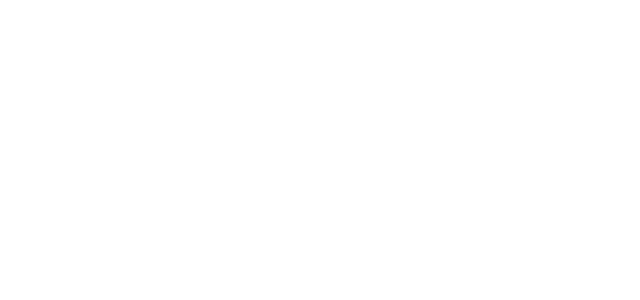
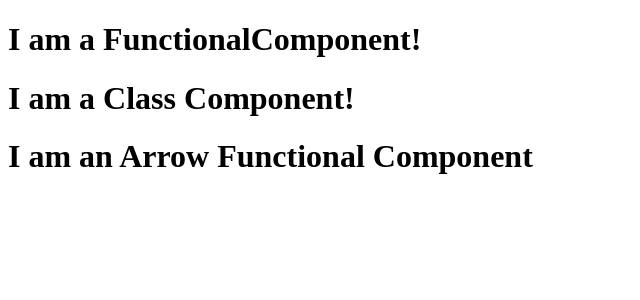
Before and after one commit to StefanosMotsos/cf9-react-app, a React (Vite) app: page / in a window 1280 px wide. Shown: the top 300 px of the page, without its empty margins (0-640 px from the left). Built offline with nearby package versions, Linux system fonts and the light colour scheme.

Commit message:
feat: added lesson two components

```diff
--- a/src/App.tsx
+++ b/src/App.tsx
@@ -1,8 +1,13 @@
-
+import FunctionalComponent from "./components/LessonTwo/FunctionalComponent.tsx";
+import ClassComponent from "./components/LessonTwo/ClassComponent.tsx";
+import ArrowFunctionalComponent from "./components/LessonTwo/ArrowFunctionalComponent.tsx";
 
 function App() {
   return (
     <>
+      <FunctionalComponent />
+      <ClassComponent />
+      <ArrowFunctionalComponent />
     </>
   )
 }
--- /dev/null
+++ b/src/components/LessonTwo/ArrowFunctionalComponent.tsx
@@ -0,0 +1,5 @@
+const ArrowFunctionalComponent = () => {
+    const title = "I am an Arrow Functional Component";
+    return <h1>{title}</h1>
+}
+export default ArrowFunctionalComponent;
--- /dev/null
+++ b/src/components/LessonTwo/ClassComponent.tsx
@@ -0,0 +1,10 @@
+import {Component} from "react";
+
+class ClassComponent extends Component {
+    render(){
+        const title = "I am a Class Component!";
+        return <h1>{title}</h1>
+    }
+}
+
+export default ClassComponent;
--- /dev/null
+++ b/src/components/LessonTwo/FunctionalComponent.tsx
@@ -0,0 +1,7 @@
+function FunctionalComponent() {
+    const title = "I am a FunctionalComponent!"
+    return (
+        <h1 className="bg-red">{title}</h1>
+    );
+}
+export default FunctionalComponent
```
